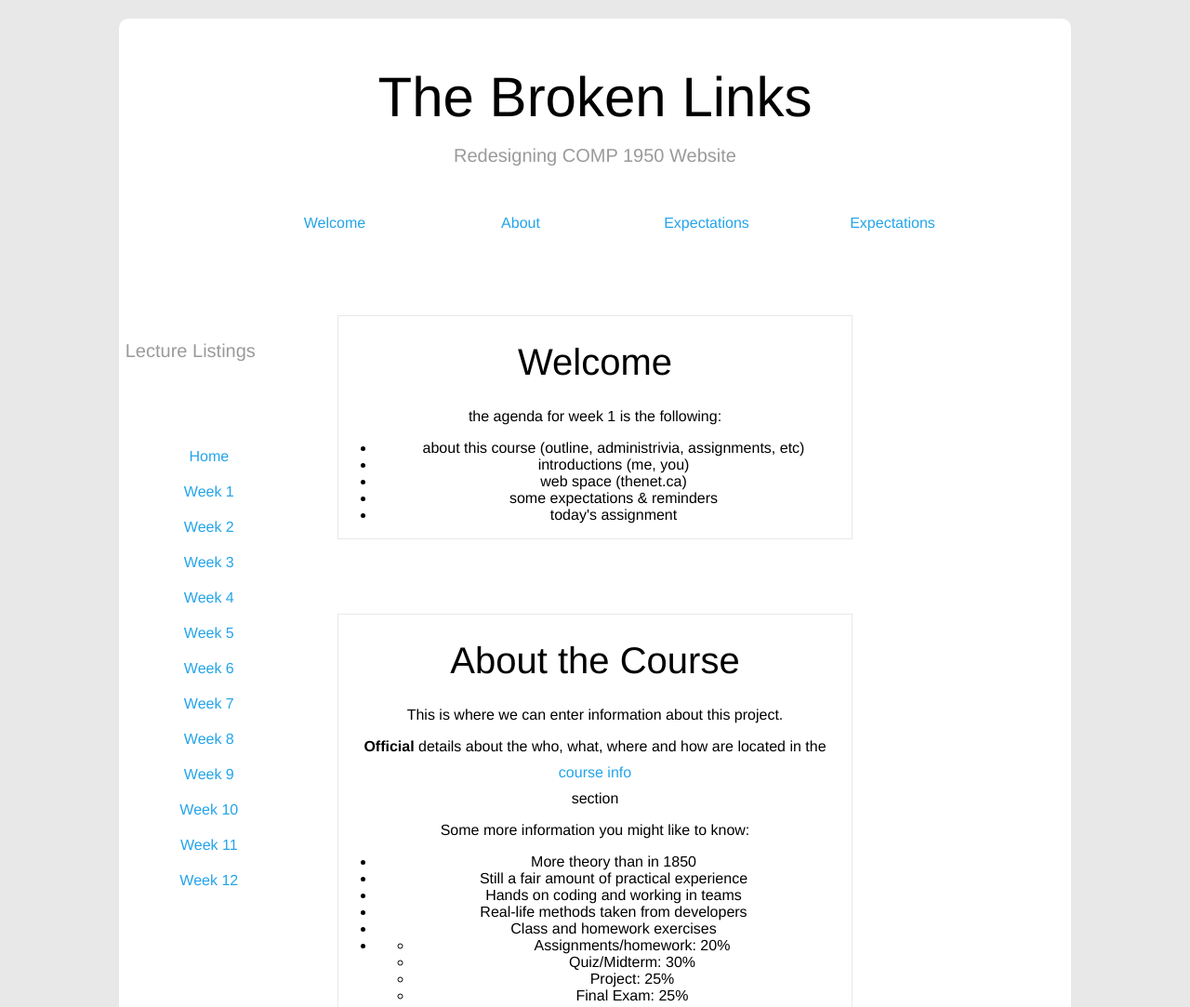
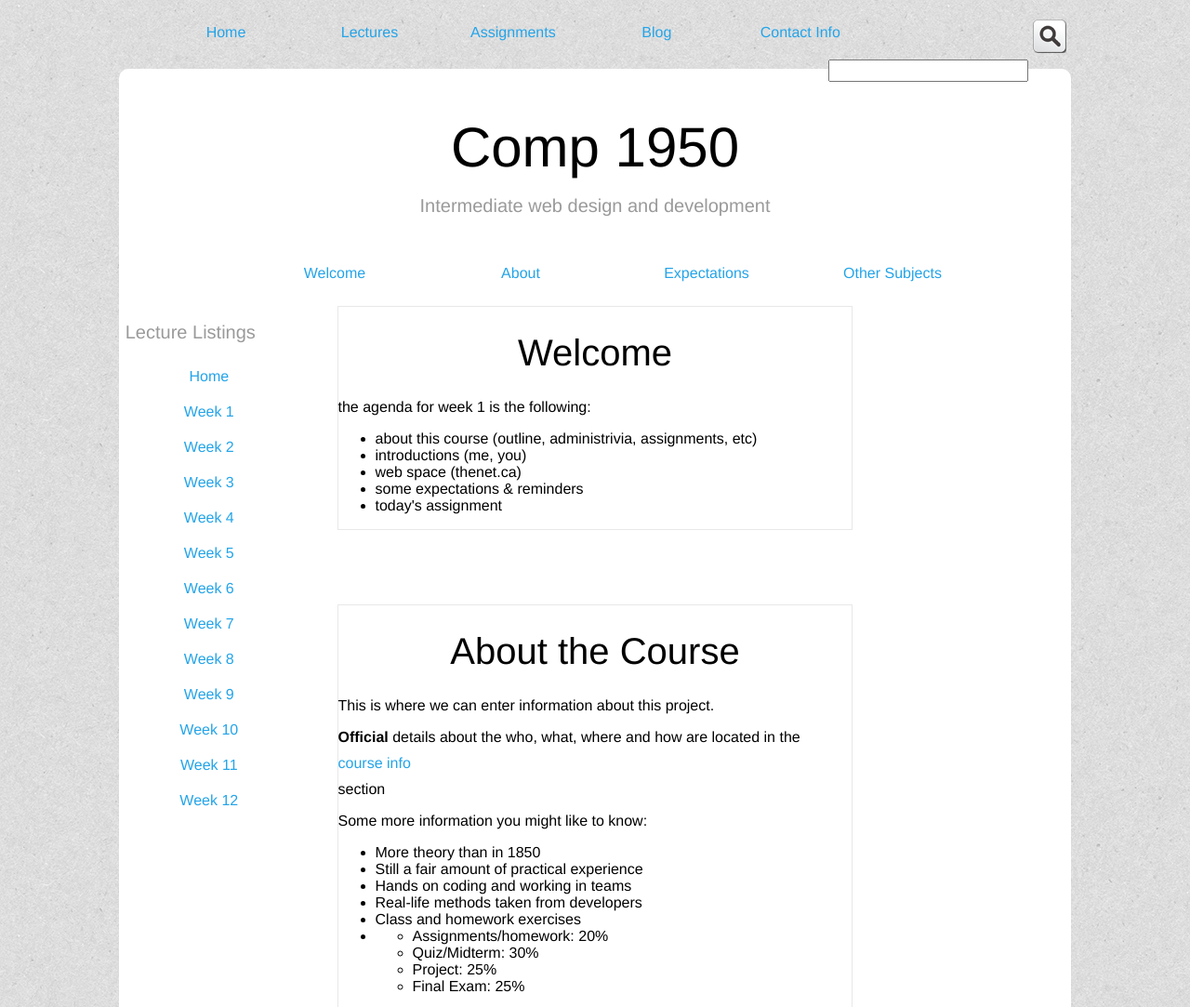
Before and after one commit to jessclem/BrokenLinksFinalProject, a plain HTML site: page project/home.html in a window 1280 px wide. Shown: the top 1083 px of the page at 93% size. Drawn offline with nearby package versions, Linux system fonts and the light colour scheme; files that its build step writes are made by us from their sources; files whose address does not match are found by name.

Commit message:
homepage edits

```diff
--- a/project/css/home.css
+++ b/project/css/home.css
@@ -25,7 +25,7 @@ h2 {
 /* Background Color for body, container, navigation, content */
 
 body {
-	background-color: #e8e8e8;
+background: #e8e8e8 url('../images/textured_paper.png') repeat fixed;
 }
 
 #container, #content, header {
@@ -113,6 +113,26 @@ list-style: none;
 padding-left: -20px;
 }
 
+#topnav {
+width: 80%;
+margin: 0 auto;
+}
+
+#topnav ul li {
+	display: inline-block;
+	width: 150px;
+	text-align: center;
+}
+
+#topnav img {
+padding: 5px;
+
+}
+.search {
+padding-top: 10px;
+float: right;
+}
+
 /* ~~~~~~~~~~~~~~~~~~~~~~~~~~~~~~~~~~~~~~~~~~~~~~~~~~~~~~~~~~~~~~~~~~~~~~ */
 /* Content layout settings */
 
@@ -124,6 +144,11 @@ padding-left: -20px;
 #content article {
 	width: 60%;
 	margin:0px auto 80px;
+	text-align: left;
+}
+
+#content article h1{
+	text-align: center;
 }
 
 /* ~~~~~~~~~~~~~~~~~~~~~~~~~~~~~~~~~~~~~~~~~~~~~~~~~~~~~~~~~~~~~~~~~~~~~~ */
--- a/project/home.html
+++ b/project/home.html
@@ -22,14 +22,24 @@
 </head>
 
 <body>
+								<div id="topnav">
+								    <ul>
+										<li><a href="#">Home</a></li>
+										<li><a href="#">Lectures</a></li>
+										<li><a href="#">Assignments</a></li>
+										<li><a href="http://thebrokenlinks.tumblr.com/">Blog</a></li>
+										<li><a href="#">Contact Info</a></li>
+										<img class="search" src="images/searchbutton.png" alt="searchbutton"><form class="search"><input size="20" type="text"></form>
+									</ul>
+					             </div>
 
 	<!-- Wrapper for the entire content -->
     <div id="container">
 
         <!-- Top section of the page -->
         <header id="banner">
-            <h1 id="bannerTitle">The Broken Links</h1>
-            <h2>Redesigning COMP 1950 Website</h2>
+            <h1 id="bannerTitle">Comp 1950</h1>
+            <h2>Intermediate web design and development</h2>
         </header>
 
         <!-- Main navigation -->
@@ -52,9 +62,8 @@
 	         About</a></li><!--
 		     --><li><a href="#expectations" id="designBtn">
 		     Expectations</a></li><!--
-             --><li><a href="#expectations" id="teamBtn">
-             Expectations</a></li><!--
-             --><li><a href="#teamMembers" id="teamBtn">
+             --><li><a href="#other" id="teamBtn">
+             Other Subjects</a></li>
             </ul>
         </nav>
 
@@ -185,6 +194,20 @@ All quizzes will feature <em>at least</em> one, and <em>possibly</em> all of the
             </article>
 
 
+			<article id="other">
+            	<header>
+                	<h1>Other subjects? Tailor the course</h1>
+            	</header>
+				<ul>
+					<li>What would you <strong>like</strong> to learn about?</li>
+					<li>What are you most interested in learning?</li>
+					<li>What skills would you like to acquire?</li>
+					<li>Are there subjects not covered here?</li>
+				</ul>
+
+
+			</article>
+
         </div>
 
         <footer id="pageFooter">
```
Also changed, not shown: project/images/linedpaper.png (deleted), project/images/searchbutton.png (added), project/images/textured_paper.png (added).
